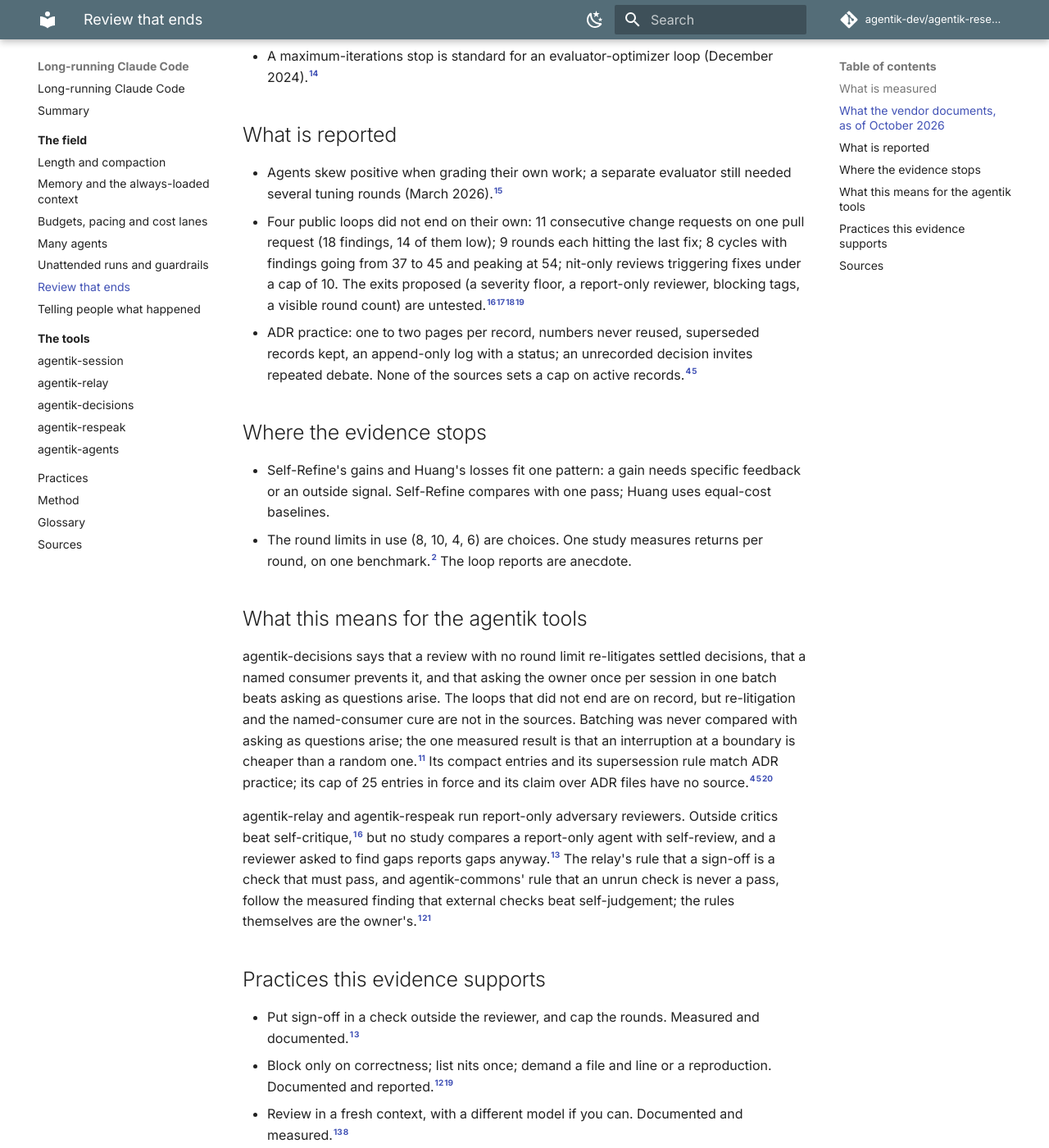
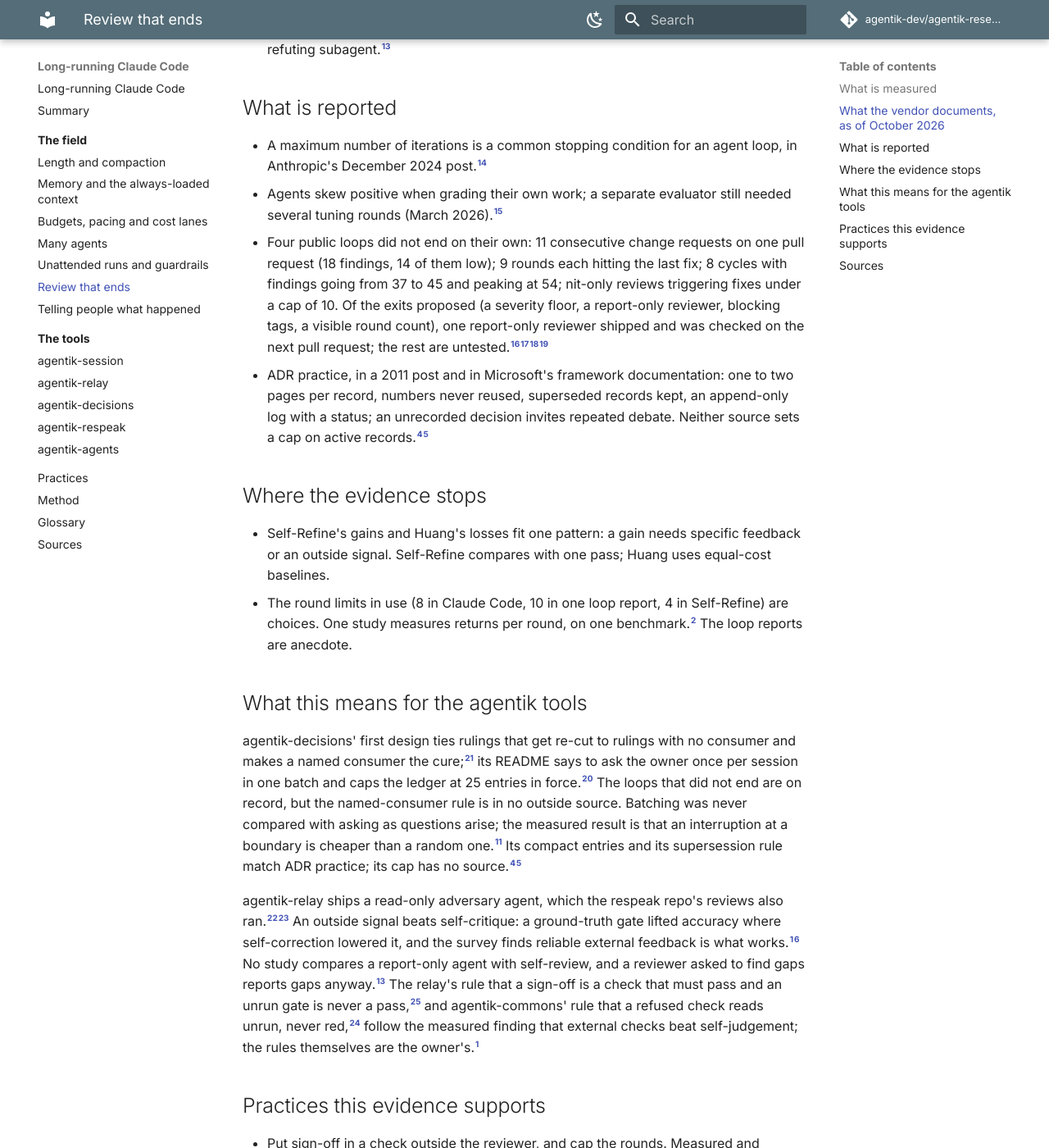
Before and after one commit to agentik-dev/agentik-research, an MkDocs documentation site: the page built from docs/field/review.md, in a window 1280 px wide and 1400 px high, scrolled down 1486 px. Shown: the whole window at 82% size. Built offline with MkDocs 1.6.1 and Material for MkDocs 9.7.7, drawn with Linux system fonts in a browser that asks for light colours; comment, search, counter and statistics services are not loaded; some of the changed text lies outside the part shown.

Commit message:
refute: review and unattended-and-guardrails; attributions, labels and uncited lines fixed

```diff
--- a/docs/field/review.md
+++ b/docs/field/review.md
@@ -11,39 +11,39 @@ A review loop ends when something outside the reviewer decides. A model asked to
 - Judges are biased. After an order swap GPT-4 stayed consistent on 65.0 percent of pairs and Claude-v1 on 23.8. A padded answer fooled Claude-v1 and GPT-3.5 in 91.3 percent of cases and GPT-4 in 8.7. GPT-4 matched human experts on 85 percent of non-tie pairs; humans matched each other on 81.[^zheng]
 - Over 278,790 review conversations in 300 open-source projects, AI reviewers' suggestions were adopted 16.6 percent of the time and human reviewers' 56.5; of the unadopted AI suggestions, 28.7 percent were incorrect.[^zhong]
 - An agentic reviewer beat single-turn review, 52.6 against 44.1 percent for one patch source, and review-revise rounds two to five added +5.8, +2.4, +0.4 and +0.6 points.[^wang]
-- Interrupting people at random moments cost up to 30 percent longer to resume and up to twice the errors, against interruptions at subtask boundaries. The study is from 2006 on desktop tasks.[^iqbal]
+- Earlier studies cited by Iqbal and Bailey found that interrupting people at random moments cost up to 30 percent longer to resume and up to twice the errors, against interruptions at subtask boundaries; their own 2006 study predicts that cost from the task's structure.[^iqbal]
 
 ## What the vendor documents, as of October 2026
 
 - A Stop hook's exit 2 is overridden after 8 consecutive continuations with no tool call between them.[^hooks]
 - Claude Code's Code Review is advisory: its check ends neutral and never blocks. A `REVIEW.md` can set a verification bar, a nit cap and a re-review rule, and the page's own example warns against reaching round seven on style alone.[^codereview]
 - The best-practices page says a reviewer asked to find gaps will usually report some, even when the work is sound, and lists gates from a prompt check to a Stop hook to a refuting subagent.[^bestpractices]
-- A maximum-iterations stop is standard for an evaluator-optimizer loop (December 2024).[^buildingagents]
 
 ## What is reported
 
+- A maximum number of iterations is a common stopping condition for an agent loop, in Anthropic's December 2024 post.[^buildingagents]
 - Agents skew positive when grading their own work; a separate evaluator still needed several tuning rounds (March 2026).[^harnessdesign]
-- Four public loops did not end on their own: 11 consecutive change requests on one pull request (18 findings, 14 of them low); 9 rounds each hitting the last fix; 8 cycles with findings going from 37 to 45 and peaking at 54; nit-only reviews triggering fixes under a cap of 10. The exits proposed (a severity floor, a report-only reviewer, blocking tags, a visible round count) are untested.[^fullsend][^aiwatch][^agentinfra][^meridian]
-- ADR practice: one to two pages per record, numbers never reused, superseded records kept, an append-only log with a status; an unrecorded decision invites repeated debate. None of the sources sets a cap on active records.[^nygard][^azure]
+- Four public loops did not end on their own: 11 consecutive change requests on one pull request (18 findings, 14 of them low); 9 rounds each hitting the last fix; 8 cycles with findings going from 37 to 45 and peaking at 54; nit-only reviews triggering fixes under a cap of 10. Of the exits proposed (a severity floor, a report-only reviewer, blocking tags, a visible round count), one report-only reviewer shipped and was checked on the next pull request; the rest are untested.[^fullsend][^aiwatch][^agentinfra][^meridian]
+- ADR practice, in a 2011 post and in Microsoft's framework documentation: one to two pages per record, numbers never reused, superseded records kept, an append-only log with a status; an unrecorded decision invites repeated debate. Neither source sets a cap on active records.[^nygard][^azure]
 
 ## Where the evidence stops
 
 - Self-Refine's gains and Huang's losses fit one pattern: a gain needs specific feedback or an outside signal. Self-Refine compares with one pass; Huang uses equal-cost baselines.
-- The round limits in use (8, 10, 4, 6) are choices. One study measures returns per round, on one benchmark.[^wang] The loop reports are anecdote.
+- The round limits in use (8 in Claude Code, 10 in one loop report, 4 in Self-Refine) are choices. One study measures returns per round, on one benchmark.[^wang] The loop reports are anecdote.
 
 ## What this means for the agentik tools
 
-agentik-decisions says that a review with no round limit re-litigates settled decisions, that a named consumer prevents it, and that asking the owner once per session in one batch beats asking as questions arise. The loops that did not end are on record, but re-litigation and the named-consumer cure are not in the sources. Batching was never compared with asking as questions arise; the one measured result is that an interruption at a boundary is cheaper than a random one.[^iqbal] Its compact entries and its supersession rule match ADR practice; its cap of 25 entries in force and its claim over ADR files have no source.[^nygard][^azure][^decisionsreadme]
+agentik-decisions' first design ties rulings that get re-cut to rulings with no consumer and makes a named consumer the cure;[^decisionsr1] its README says to ask the owner once per session in one batch and caps the ledger at 25 entries in force.[^decisionsreadme] The loops that did not end are on record, but the named-consumer rule is in no outside source. Batching was never compared with asking as questions arise; the measured result is that an interruption at a boundary is cheaper than a random one.[^iqbal] Its compact entries and its supersession rule match ADR practice; its cap has no source.[^nygard][^azure]
 
-agentik-relay and agentik-respeak run report-only adversary reviewers. Outside critics beat self-critique,[^huang][^kamoi] but no study compares a report-only agent with self-review, and a reviewer asked to find gaps reports gaps anyway.[^bestpractices] The relay's rule that a sign-off is a check that must pass, and agentik-commons' rule that an unrun check is never a pass, follow the measured finding that external checks beat self-judgement; the rules themselves are the owner's.[^huang][^relaydesign]
+agentik-relay ships a read-only adversary agent, which the respeak repo's reviews also ran.[^relayadversary][^respeakreviews] An outside signal beats self-critique: a ground-truth gate lifted accuracy where self-correction lowered it, and the survey finds reliable external feedback is what works.[^huang][^kamoi] No study compares a report-only agent with self-review, and a reviewer asked to find gaps reports gaps anyway.[^bestpractices] The relay's rule that a sign-off is a check that must pass and an unrun gate is never a pass,[^relaydesign] and agentik-commons' rule that a refused check reads unrun, never red,[^commonsguide] follow the measured finding that external checks beat self-judgement; the rules themselves are the owner's.[^huang]
 
 ## Practices this evidence supports
 
 - Put sign-off in a check outside the reviewer, and cap the rounds. Measured and documented.[^huang][^hooks]
 - Block only on correctness; list nits once; demand a file and line or a reproduction. Documented and reported.[^codereview][^meridian]
 - Review in a fresh context, with a different model if you can. Documented and measured.[^bestpractices][^zhang]
-- Supersede decision entries; do not edit them. Reported.[^azure]
-- Ask the owner at a boundary, not mid-task. Measured for people, conjecture for batching.[^iqbal]
+- Supersede decision entries; do not edit them. Documented and reported.[^azure][^nygard]
+- Ask the owner at a task boundary, not mid-task. Measured for people in the studies Iqbal and Bailey cite; conjecture for batching.[^iqbal]
 
 ## Sources
 
@@ -67,4 +67,8 @@ agentik-relay and agentik-respeak run report-only adversary reviewers. Outside c
 [^agentinfra]: Issue reporter, "Review loops never converge when the fix pass adds the text the reviewers read", daniel-ospina/agent-infra issue 1089, 15 September 2026, <https://github.com/daniel-ospina/agent-infra/issues/1089>.
 [^meridian]: Pull request author, "Review loop passes on no blocking findings; nits no longer spend fix rounds", meridianlabs-ai/agents pull request 58, 4 September 2026, <https://github.com/meridianlabs-ai/agents/pull/58>.
 [^decisionsreadme]: agentik-dev/agentik-decisions, "README.md", commit 80d59eb, <https://github.com/agentik-dev/agentik-decisions/blob/80d59eb/README.md>.
+[^decisionsr1]: agentik-dev/agentik-decisions, "history/design/decisions-r1.md", section 7, decision 4, commit 80d59eb, <https://github.com/agentik-dev/agentik-decisions/blob/80d59eb/history/design/decisions-r1.md>.
+[^relayadversary]: agentik-dev/agentik-relay, "plugin/agents/adversary.md", commit a326550, <https://github.com/agentik-dev/agentik-relay/blob/a326550/plugin/agents/adversary.md>.
+[^respeakreviews]: agentik-dev/agentik-respeak, "design/review-adv6.md", commit 319f060, <https://github.com/agentik-dev/agentik-respeak/blob/319f060/design/review-adv6.md>.
+[^commonsguide]: agentik-dev/agentik-commons, "GUIDE.md", section 5, commit e456f4b, <https://github.com/agentik-dev/agentik-commons/blob/e456f4b/GUIDE.md>.
 [^relaydesign]: agentik-dev/agentik-relay, "design/relay-r1.md", commit a326550, <https://github.com/agentik-dev/agentik-relay/blob/a326550/design/relay-r1.md>.
```
Also changed, not shown: docs/field/unattended-and-guardrails.md (+16 -11 lines).
